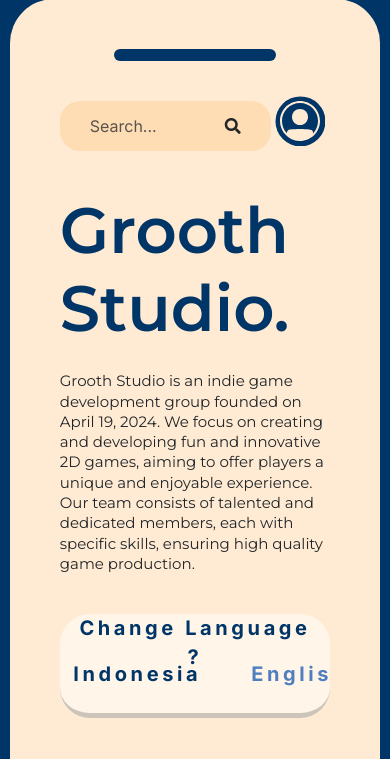
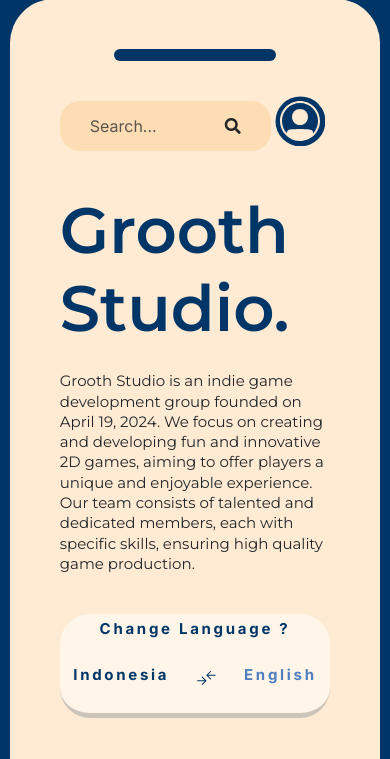
Before and after one commit to JSKUN2/groothstudio, a PHP site: page / in a window 390 px wide. Shown: the part 85-844 px from the top of the page. Run offline with PHP 8.4, Linux system fonts and the light colour scheme.

Commit message:
Add files via upload

```diff
--- a/style.css
+++ b/style.css
@@ -214,6 +214,7 @@ a{
   padding-left: 5%;
   padding-right: 5%;
   display: flex;
+  font-size: 20px;
   flex-direction: row;
   justify-content: space-between;
   border-bottom: 5px solid rgba(0,0,0,0.2);
@@ -227,7 +228,6 @@ a{
   font-family: 'Inter';
   font-style: normal;
   font-weight: 700;
-  font-size: 20px;
   line-height: 29px;
   letter-spacing: 0.18em;
   color: #003567;
@@ -350,18 +350,24 @@ a{
   .bahasa{
     position: relative;
     flex-direction: column;
+    font-size: 15px;
+  }
+  .kanan .indonesia, .kanan .english {
+    font-size: 15px;
   }
   .kiri{
     text-align: center;
     width: 100%;
+    font-size: 15px;
   }
   .kanan{
     justify-content: space-around;
     width: 100%;
+    font-size: 15px;
   }
   .switchlogo{
-    width: 38px;
-    height: 38px;
+    width: 30px;
+    height: 30px;
   }
   .logoimg{
     align-items: center;
```
